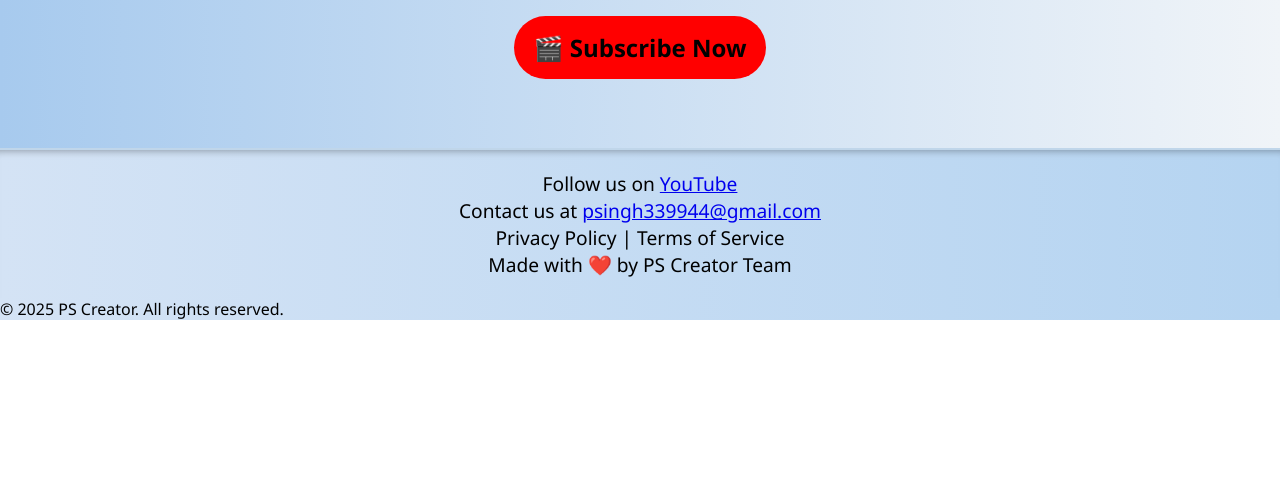
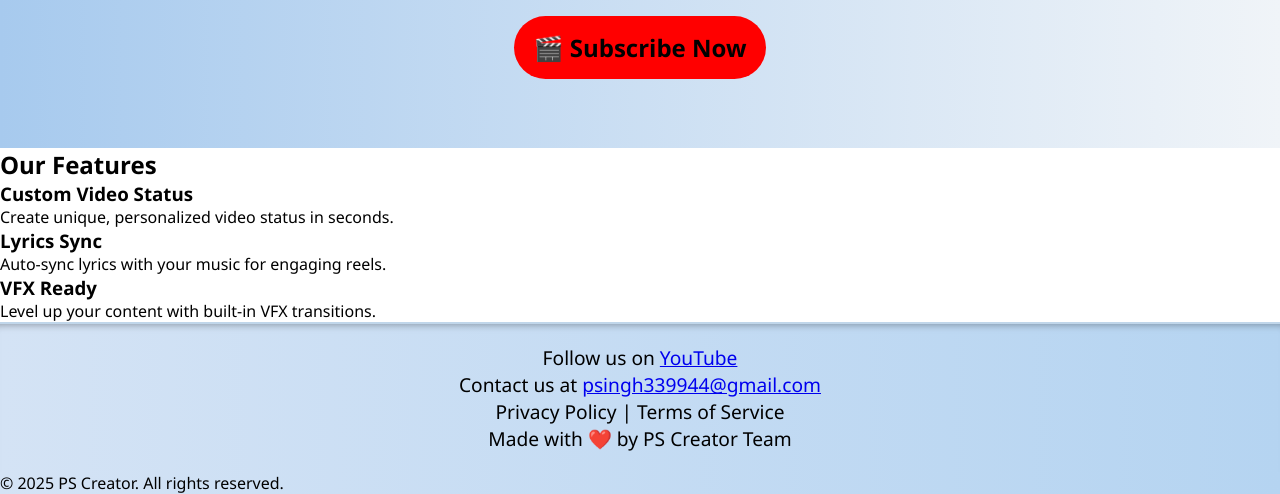
Before and after one commit to pankaj0360/Internship-task-1, a plain HTML site: page index.html in a window 1280 px wide. Shown: the part 434-928 px from the top of the page. Before the commit the page ends 800 px from the top, so only its background shows below. Drawn offline with Linux system fonts and the light colour scheme.

Commit message:
Update index.html
Add feature section

```diff
--- a/index.html
+++ b/index.html
@@ -57,6 +57,25 @@
             <p>Master Video Editing, VFX, and Creative Tools</p>
             <a href="https://youtube.com/c/PSCreator3" target="_blank" class="subscribe-btn">🎬 Subscribe Now</a>
         </section>
+        <section class="features">
+    <h2>Our Features</h2>
+    <div class="feature-list">
+        <div class="feature-item">
+            <h3>Custom Video Status</h3>
+            <p>Create unique, personalized video status in seconds.</p>
+        </div>
+        <div class="feature-item">
+            <h3>Lyrics Sync</h3>
+            <p>Auto-sync lyrics with your music for engaging reels.</p>
+        </div>
+        <div class="feature-item">
+            <h3>VFX Ready</h3>
+            <p>Level up your content with built-in VFX transitions.</p>
+        </div>
+    </div>
+</section>
+
+
     </main>
     <footer>
             <div class="footer-info">
```
